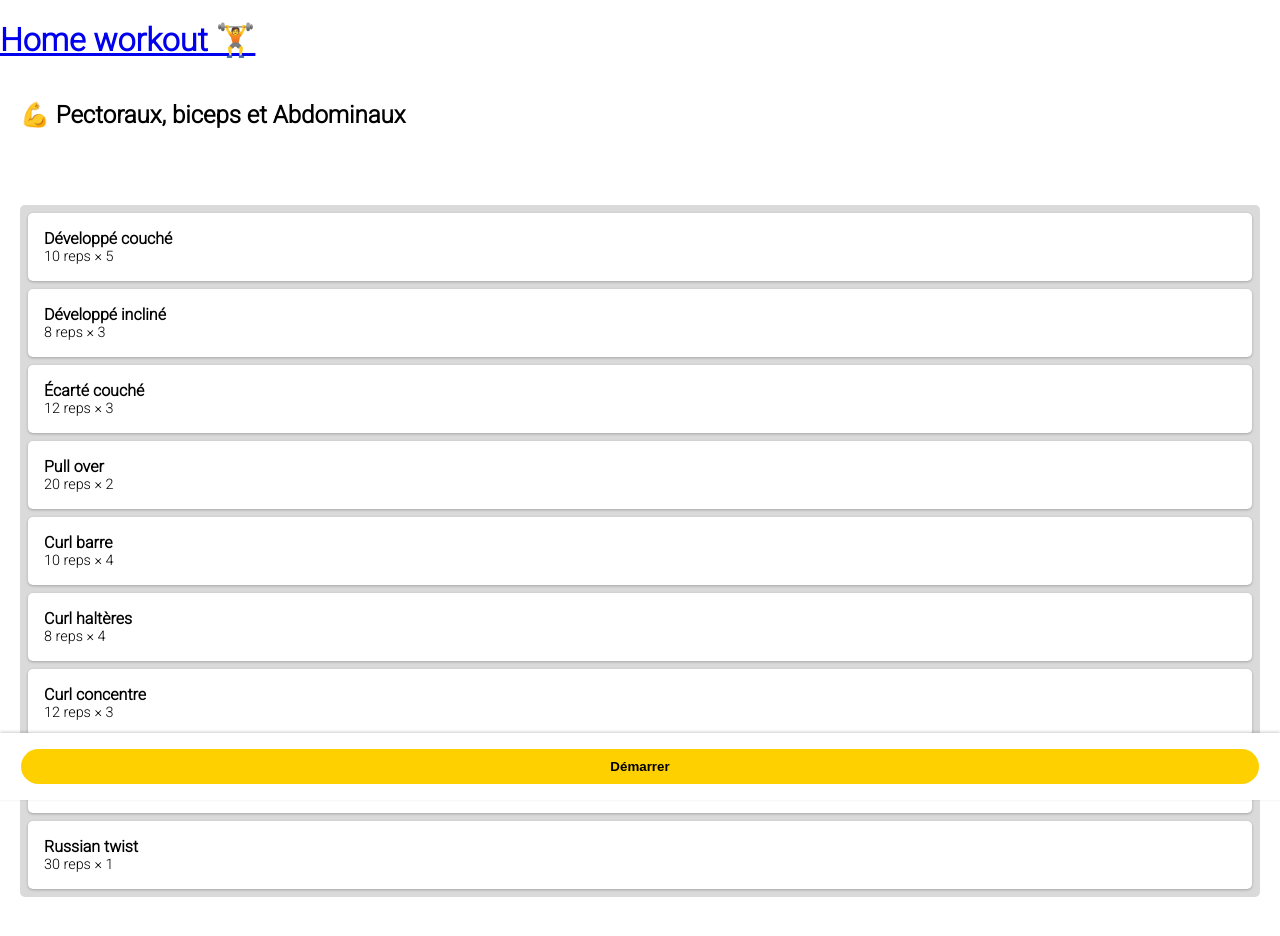
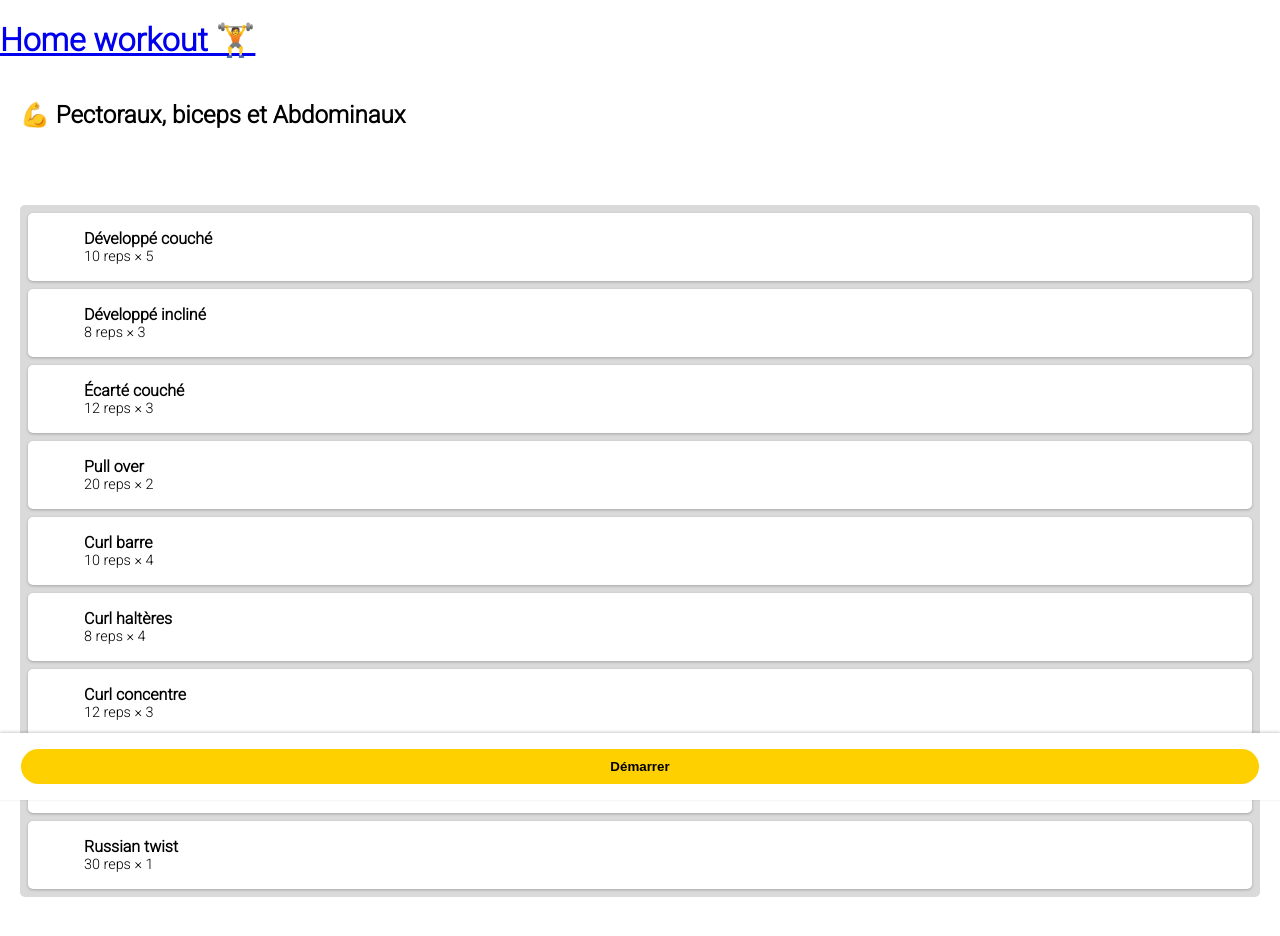
Before and after one commit to lobodol/sport-timer, a Vue app: page /day1 in a window 1280 px wide. Shown: the top 936 px of the page. Built offline with nearby package versions, Linux system fonts and the light colour scheme.

Commit message:
feat: display image of each exercise

```diff
--- a/src/components/Session.vue
+++ b/src/components/Session.vue
@@ -15,6 +15,7 @@
         :key="exercise.title"
         class="Session__Exercise"
       >
+        <img v-if="exercise.image" :src="exercise.image" alt="" class="Session__ExerciseImage">
         <span class="Session__ExerciseTitle">{{ exercise.title }}</span>
         <span class="Session__ExerciseDetails"
           >{{ exercise.repetitions }} reps &times; {{ exercise.series }}</span
@@ -79,8 +80,11 @@ const {
   }
 
   &__Exercise {
-    display: flex;
-    flex-direction: column;
+    display: grid;
+    grid-template-areas:
+      'image title'
+      'image details';
+    grid-template-columns: 40px 1fr;
     margin: 0 v.$spacing-4;
     padding: v.$spacing;
     border-radius: v.$borderRadius;
@@ -90,7 +94,18 @@ const {
     font-weight: bold;
     text-decoration: none;
 
+    &Image {
+      grid-area: image;
+      max-width: 30px;
+      max-height: 30px;
+    }
+
+    &Title {
+      grid-area: title;
+    }
+
     &Details {
+      grid-area: details;
       font-weight: 300;
       font-size: 0.9em;
     }
@@ -98,7 +113,7 @@ const {
 }
 
 .Toolbar {
-  position: sticky;
+  position: fixed;
   right: 0;
   bottom: 0;
   left: 0;
```
